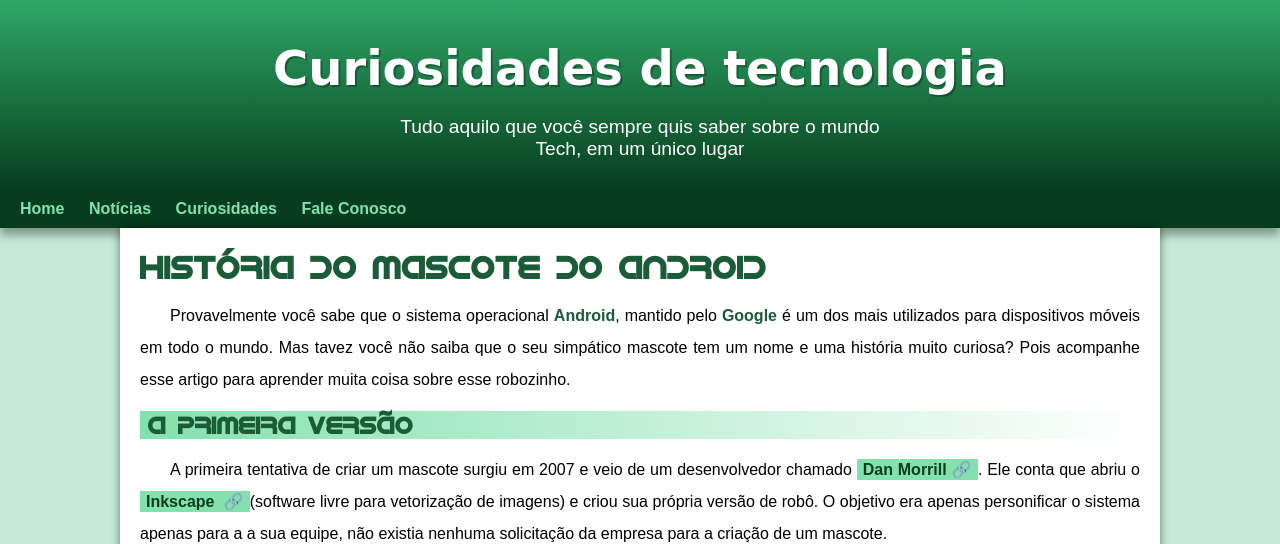
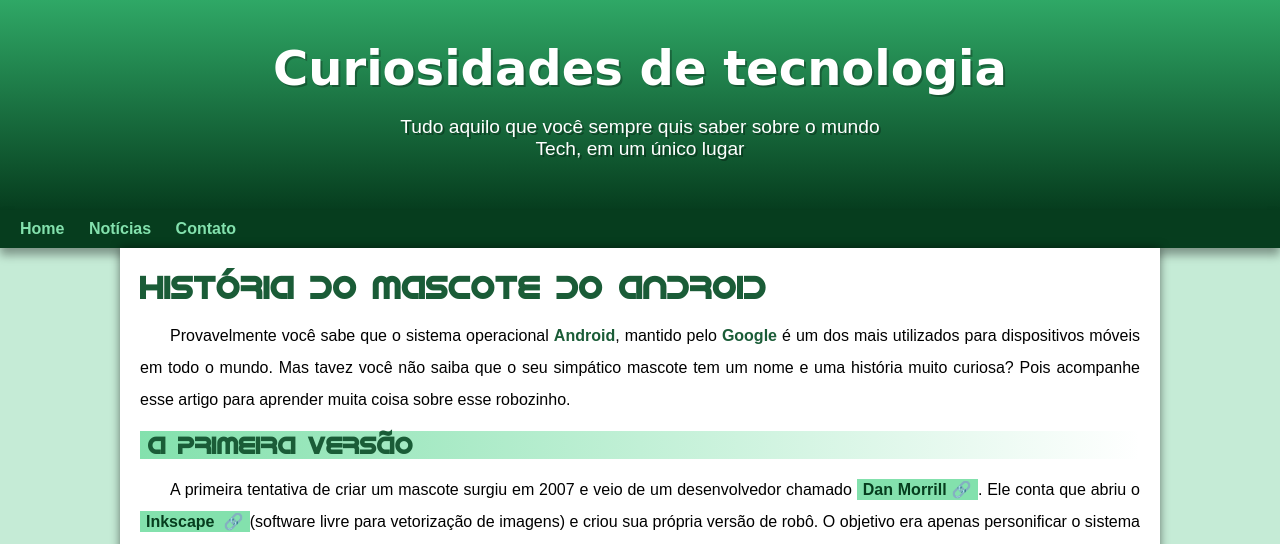
Before and after one commit to Lucas-Klug-Lach/Projeto-Android, a plain HTML site: page index.html in a window 1280 px wide. Shown: the top 544 px of the page. Drawn offline with Linux system fonts and the light colour scheme.

Commit message:
Problema de padding corrigida

```diff
--- a/index.html
+++ b/index.html
@@ -15,8 +15,7 @@
     <nav>
         <a href="#">Home</a>
         <a href="#">Notícias</a>
-        <a href="#">Curiosidades</a>
-        <a href="#">Fale Conosco</a>
+        <a href="#">Contato</a>
     </nav>
     <main>
             <h1>História do Mascote do Android</h1>
--- a/styles/estilos.css
+++ b/styles/estilos.css
@@ -34,11 +34,6 @@ a.externo::after{
     content: "\00A0\1F517";
 }
 
-main p{
-    margin: 15px 0px 15px 0px;
-    text-align: justify;
-}
-
 header{
     background-image: linear-gradient(to bottom, var(--Cor3), var(--Cor5));
     min-height: 150px;
@@ -61,7 +56,8 @@ header > p{
     margin: auto;
     padding-right: 10px;
     padding-left: 10px;
-    margin-bottom: 20px;
+    padding-bottom: 50px;
+    text-shadow: 2px 2px 0px rgba(0, 0, 0, 0.315);
 }
 
 nav{
```
